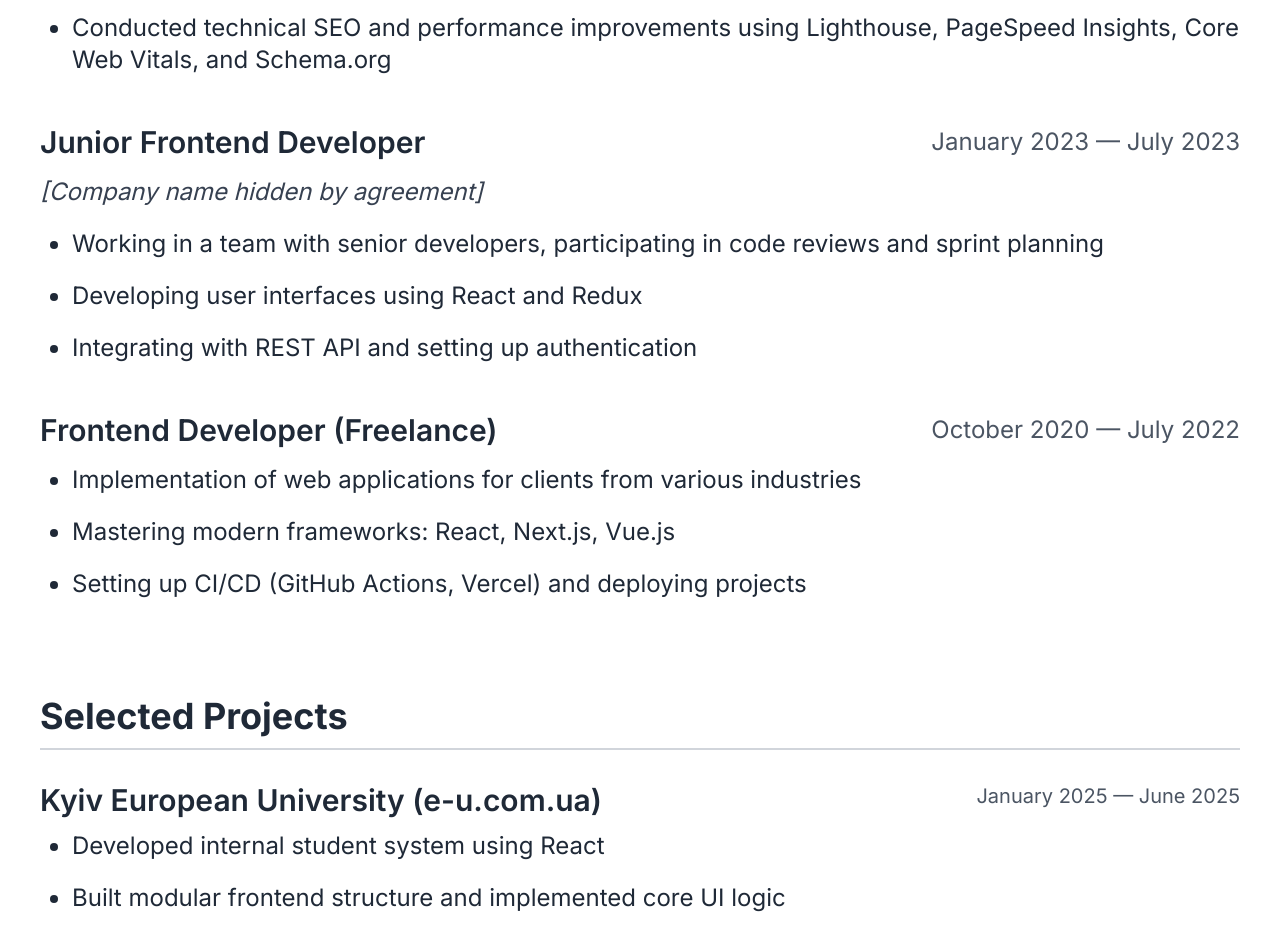
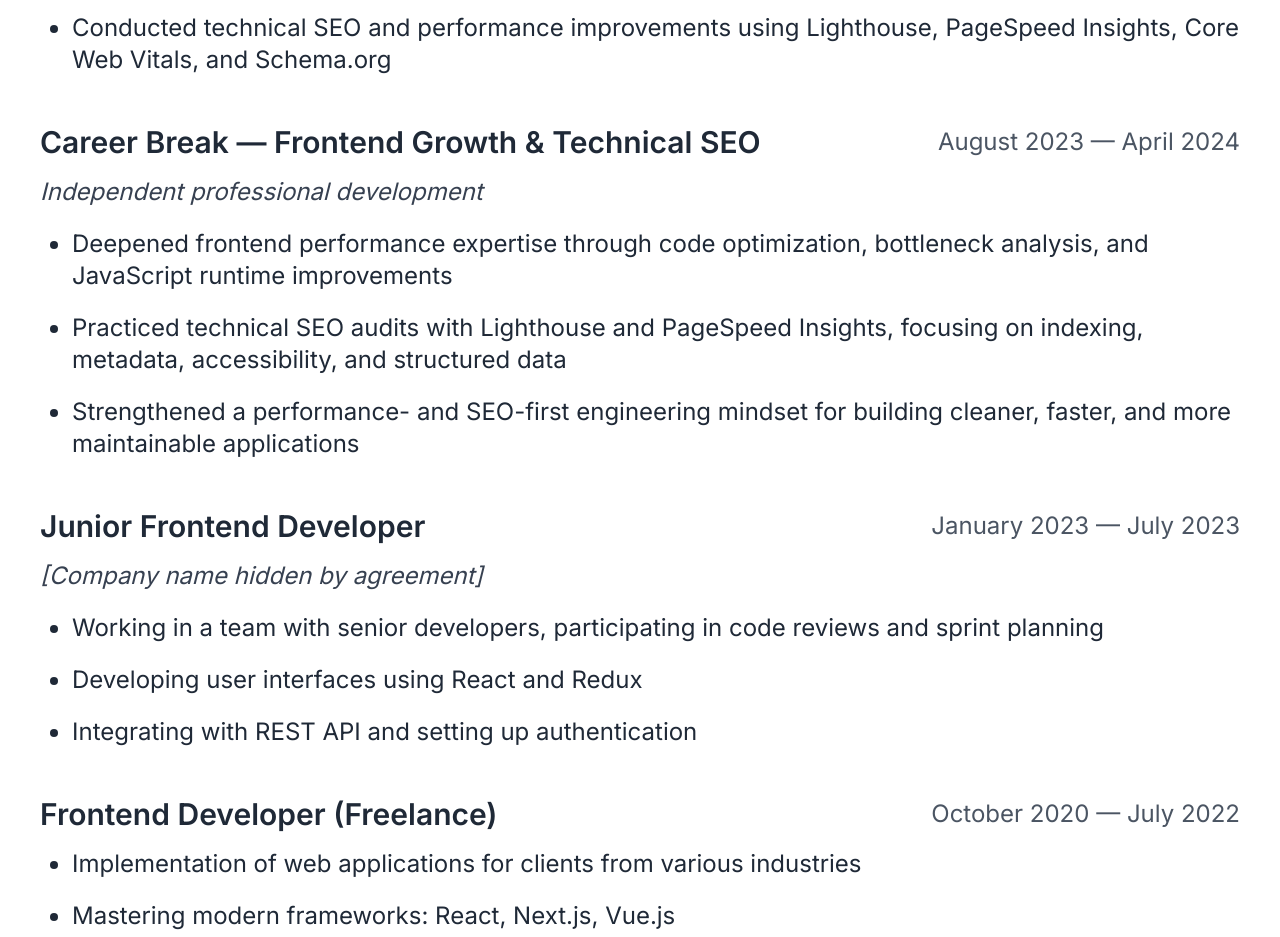
Before and after one commit to AntonBelousovWEB/AntonBelousovCV, a Next.js app: page / in a window 1280 px wide. Shown: the part 3360-4297 px from the top of the page. Built offline with nearby package versions, Linux system fonts and the light colour scheme.

Commit message:
gap year

```diff
--- a/cv-template.tsx
+++ b/cv-template.tsx
@@ -367,6 +367,52 @@
               className="text-xl sm:text-2xl lg:text-3xl font-semibold"
               itemProp="roleName"
             >
+              Career Break — Frontend Growth & Technical SEO
+            </h4>
+            <span className="text-gray-600 text-lg md:text-xl lg:text-2xl">
+              <meta itemProp="startDate" content="2023-08" />
+              August 2023 — <meta itemProp="endDate" content="2024-04" />
+              April 2024
+            </span>
+          </div>
+          <h5
+            className="text-gray-700 italic mb-3 md:mb-5"
+            itemProp="worksFor"
+            itemScope
+            itemType="https://schema.org/Organization"
+          >
+            <span itemProp="name">Independent professional development</span>
+          </h5>
+          <ul
+            className="list-disc pl-5 md:pl-8 space-y-3 md:space-y-5"
+            itemProp="responsibilities"
+          >
+            <li>
+              Deepened frontend performance expertise through code optimization,
+              bottleneck analysis, and JavaScript runtime improvements
+            </li>
+            <li>
+              Practiced technical SEO audits with Lighthouse and PageSpeed
+              Insights, focusing on indexing, metadata, accessibility, and
+              structured data
+            </li>
+            <li>
+              Strengthened a performance- and SEO-first engineering mindset for
+              building cleaner, faster, and more maintainable applications
+            </li>
+          </ul>
+        </div>
+
+        <div
+          className="mb-8 md:mb-12"
+          itemScope
+          itemType="https://schema.org/OrganizationRole"
+        >
+          <div className="flex flex-col md:flex-row md:justify-between md:items-center mb-2 md:mb-4">
+            <h4
+              className="text-xl sm:text-2xl lg:text-3xl font-semibold"
+              itemProp="roleName"
+            >
               Junior Frontend Developer
             </h4>
             <span className="text-gray-600 text-lg md:text-xl lg:text-2xl">
```
